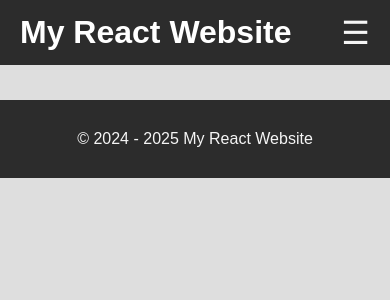
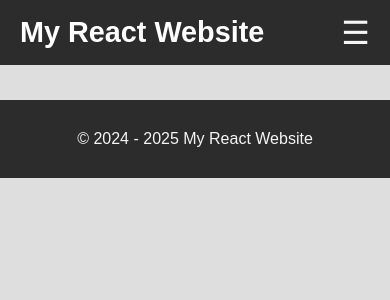
Before and after one commit to VanHell108/my-react-app, a React (Vite) app: page / in a window 390 px wide. Shown: the top 300 px of the page. Built offline with nearby package versions, Linux system fonts and the light colour scheme.

Commit message:
Header and titles alignment

```diff
--- a/src/styles/_chuckNorris.scss
+++ b/src/styles/_chuckNorris.scss
@@ -2,6 +2,10 @@
 @use 'variables';
 
 .chuck-norris-jokes {
+  h1{
+    text-align: center
+  }
+
   @include mixins.base-styles;
   display: flex;
   flex-direction: column;
--- a/src/styles/_header.scss
+++ b/src/styles/_header.scss
@@ -83,6 +83,11 @@ nav {
 }
 
 @media (max-width: 768px) {
+  header h1 {
+    padding: 20px;
+    font-size: 1.8rem;
+  }
+
   .hamburger {
     display: block;
   }
--- a/src/styles/styles.css
+++ b/src/styles/styles.css
@@ -83,6 +83,10 @@ nav ul li:hover {
   }
 }
 @media (max-width: 768px) {
+  header h1 {
+    padding: 20px;
+    font-size: 1.8rem;
+  }
   .hamburger {
     display: block;
   }
@@ -199,6 +203,9 @@ footer {
   justify-content: center;
   margin: 100px 0;
   padding: 30px 150px;
+}
+.chuck-norris-jokes h1 {
+  text-align: center;
 }
 .chuck-norris-jokes p {
   font-size: 1.2em;
```
